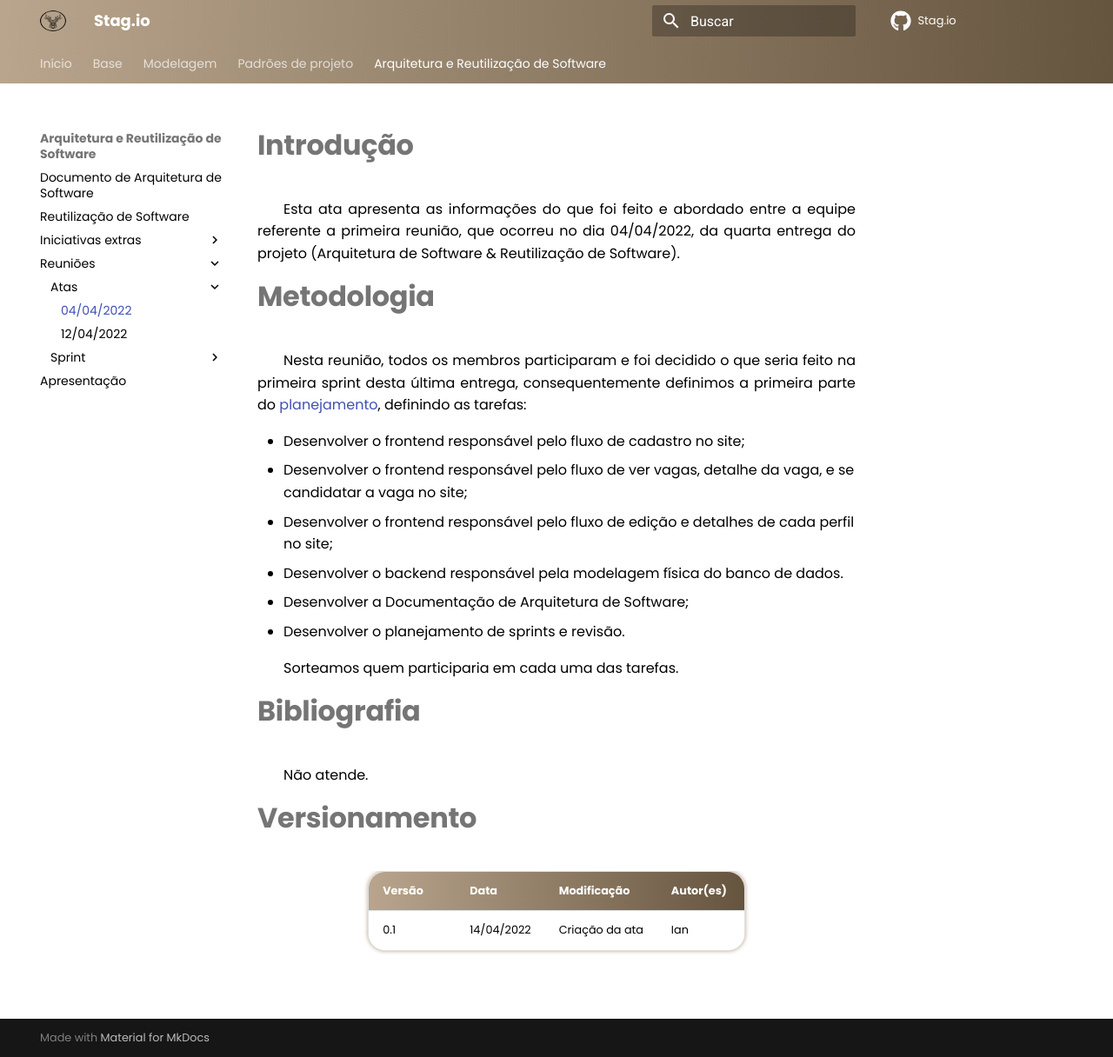
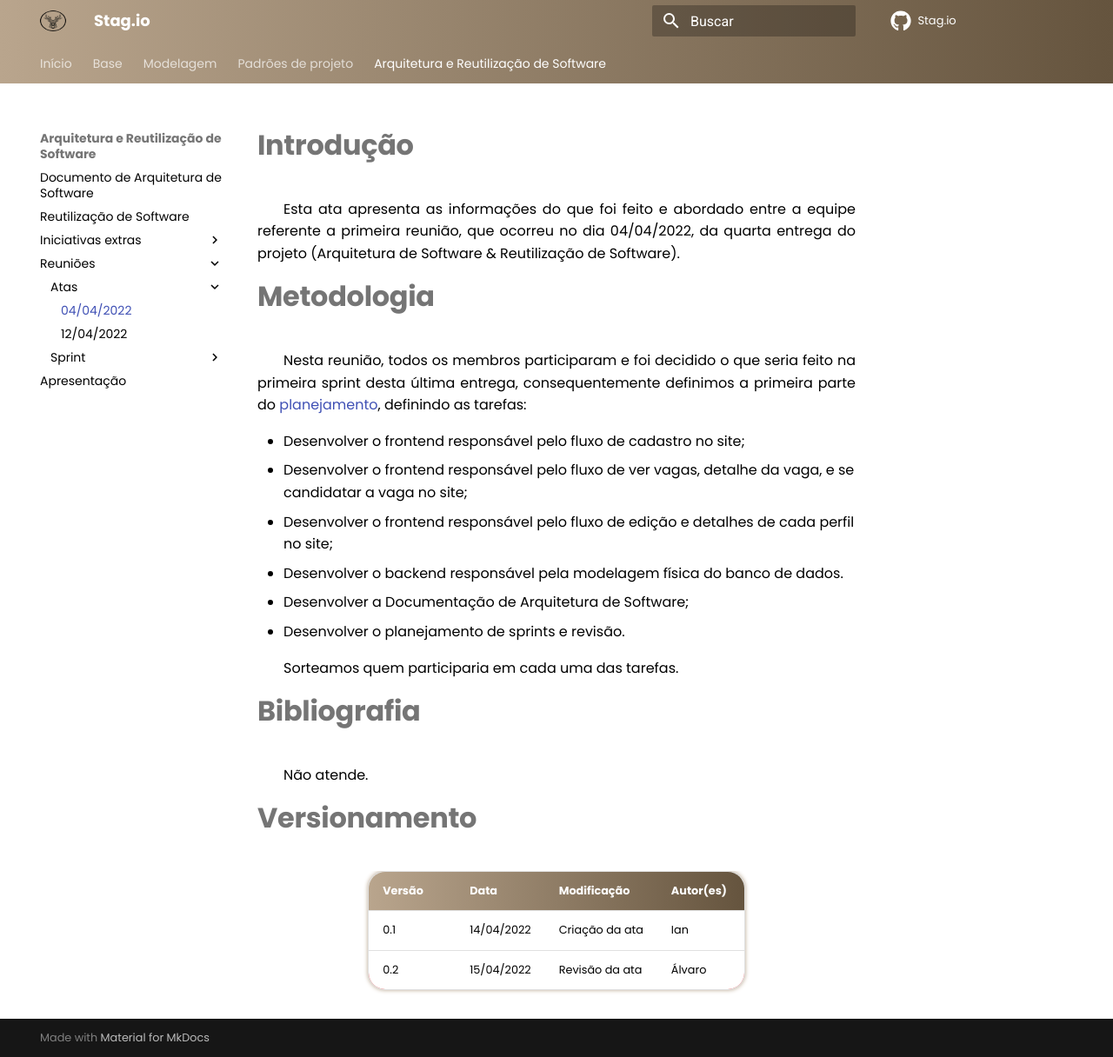
Before and after one commit to UnBArqDsw2021-2/2021.2_G3_stag.io, an MkDocs documentation site: the page built from docs/ArquiteturaEReutilizacao/Reunioes/Atas/Ata1.md, in a window 1280 px wide and 1216 px high. Shown: the whole window at 87% size. Built offline with MkDocs 1.6.1 and Material for MkDocs 9.7.7, drawn with Linux system fonts in a browser that asks for light colours; comment, search, counter and statistics services are not loaded.

Commit message:
Revisão do documento
Co-authored-by: AlvaroLeles <alvaro.leles@hotmail.com>

```diff
--- a/docs/ArquiteturaEReutilizacao/Reunioes/Atas/Ata1.md
+++ b/docs/ArquiteturaEReutilizacao/Reunioes/Atas/Ata1.md
@@ -24,3 +24,4 @@ Não atende.
 Versão | Data | Modificação | Autor(es) |
 |--|--|--|--|
 |0.1|14/04/2022|Criação da ata|Ian|
+|0.2|15/04/2022|Revisão da ata|Álvaro|
```
Also changed, not shown: docs/ArquiteturaEReutilizacao/Reunioes/Atas/Ata2.md (+1 -0 lines).
